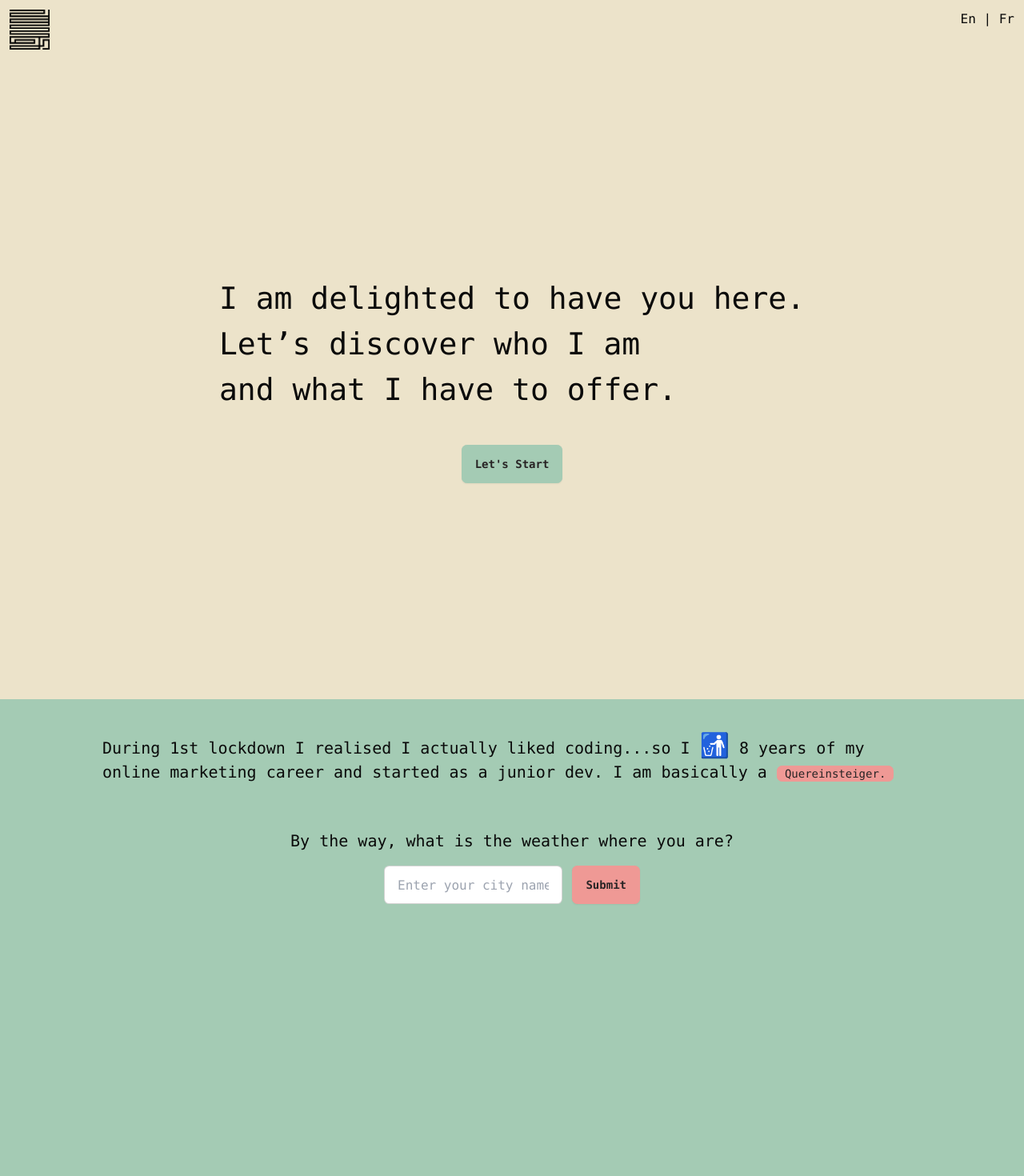
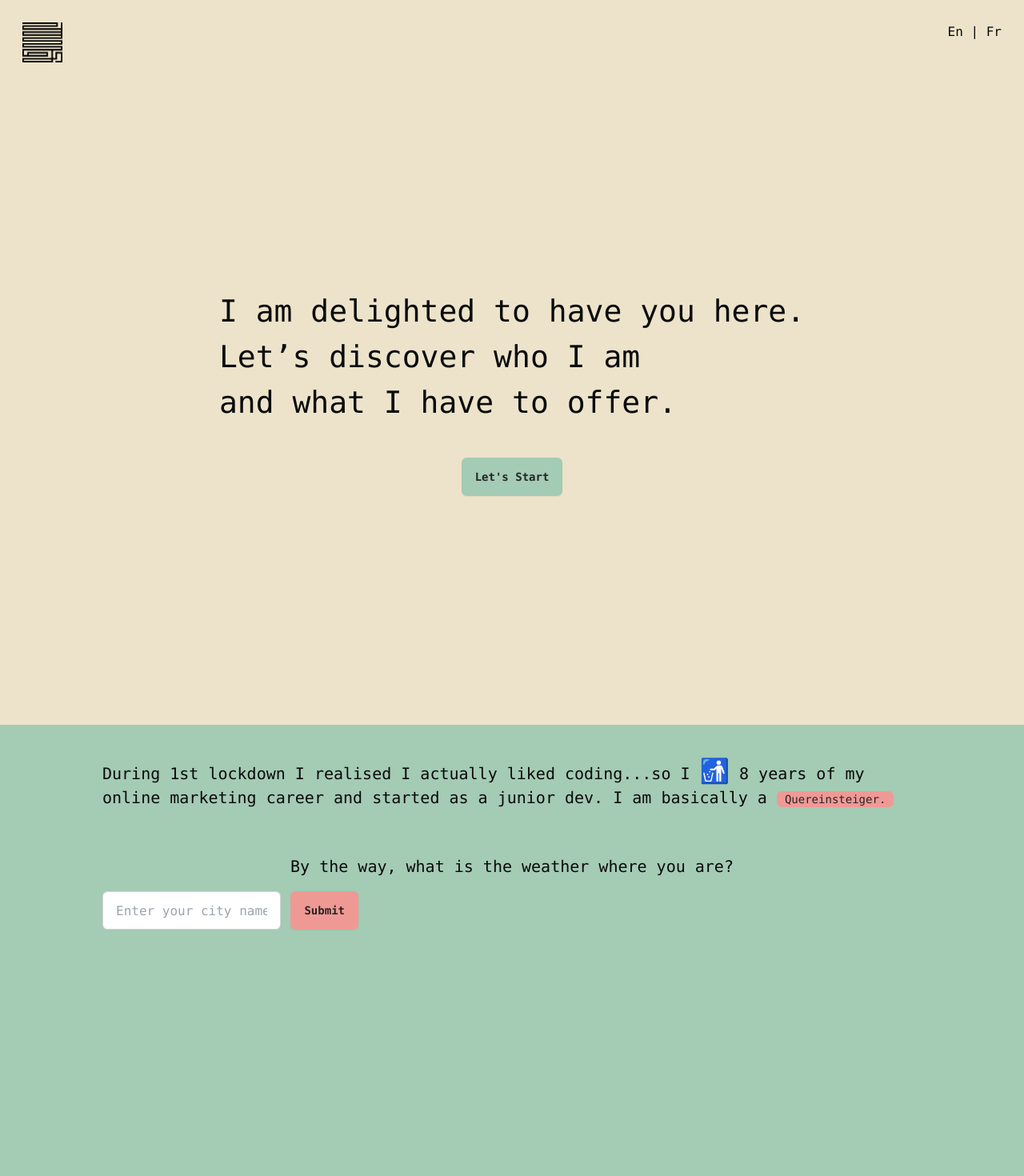
Before and after one commit to Mngooner/portfolio_fr, a Next.js app: page / in a window 1280 px wide. Shown: the top 1470 px of the page at 80% size. Built offline with nearby package versions, Linux system fonts and the light colour scheme.

Commit message:
Style changes

```diff
--- a/app/components/hero.tsx
+++ b/app/components/hero.tsx
@@ -9,7 +9,7 @@ const Hero = () => {
   const isEnglish = useLanguage();
 
   return (
-    <div className="flex flex-col bg-[#ece3ca] min-h-screen h-auto z-0 ">
+    <div className="flex flex-col bg-[#ece3ca] min-h-screen h-auto z-0 p-4">
       <Navigation />
       <div className="flex flex-col items-center justify-center min-h-screen gap-10">
         {isEnglish ? (
--- a/app/components/weather/Dropdown.tsx
+++ b/app/components/weather/Dropdown.tsx
@@ -33,7 +33,7 @@ const Dropdown = ({
   };
 
   return (
-    <div>
+    <div className="w-[80%] mx-auto">
       {isDropDownVisible && (
         <select
           value={"Please select your location"}
--- a/app/components/weather/TextContent.tsx
+++ b/app/components/weather/TextContent.tsx
@@ -61,7 +61,7 @@ const TextContent = () => {
         </dialog>
       </div>
 
-      <div className="flex flex-col items-center gap-4 mt-10">
+      <div className="flex flex-col items-center gap-4 mt-10 w-[80%] mx-auto">
         <motion.p ref={element} style={{ opacity: scrollYProgress }}>
           {isEnglish
             ? "By the way, what is the weather where you are?"
--- a/app/components/weather/page.tsx
+++ b/app/components/weather/page.tsx
@@ -104,7 +104,6 @@ const Weather = () => {
         (image) => image.code === data.current.condition.code
       );
 
-      console.log(result)
       dispatch({ type: "weatherBgImage", payload: result[0].url });
       dispatch({ type: "getWeatherData", payload: data });
     } catch (err) {
@@ -125,7 +124,7 @@ const Weather = () => {
       className={"flex bg-[#a4cbb4] flex-col items-center min-h-[80vh] py-10"}
     >
       <TextContent />
-      <motion.div ref={element} style={{ opacity: scrollYProgress }}>
+      <motion.div ref={element} style={{ opacity: scrollYProgress }} className="w-[80%] mx-auto">
         <Form getLocData={GetLocData} cityName={cityName} dispatch={dispatch} />
       </motion.div>
       <div>
```
